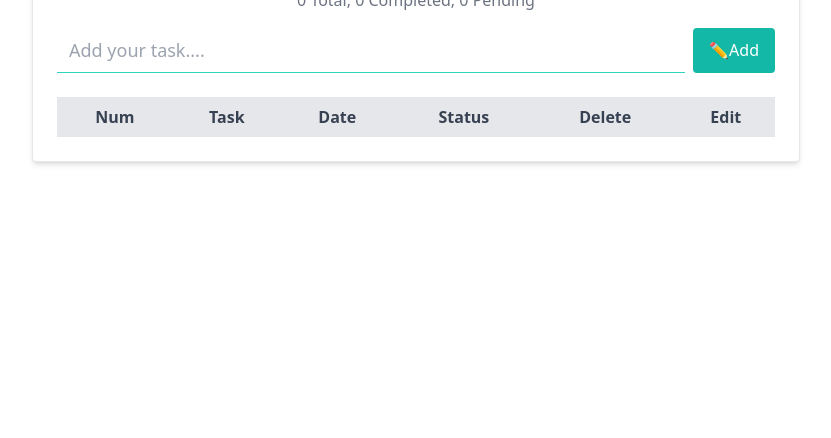
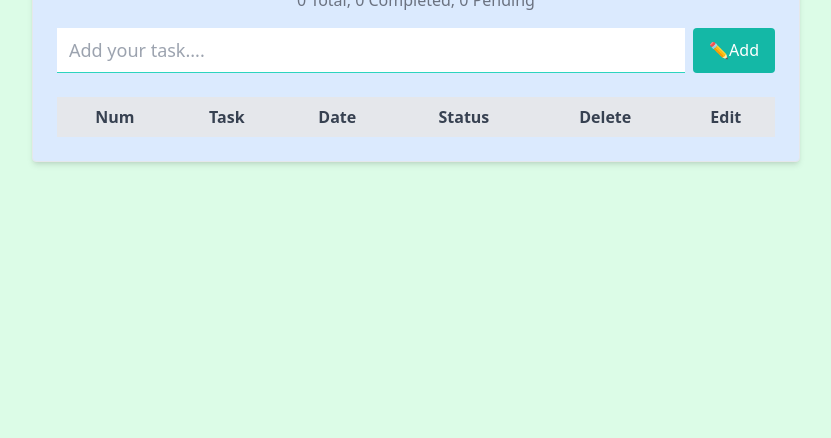
Before and after one commit to Shohan11369/JS-Advance-02, a website built with Vite: page index.html in a window 1280 px wide. Shown: the part 362-800 px from the top of the page, without its empty margins (224-1055 px from the left). Built offline with nearby package versions, Linux system fonts and the light colour scheme.

Commit message:
Last-Commit

```diff
--- a/index.html
+++ b/index.html
@@ -7,8 +7,8 @@
     <title>Jus Do it</title>
   </head>
 
-  <body class="bg-white min-h-screen flex items-center justify-center p-4">
-    <div class="bg-white w-full max-w-3xl p-6 rounded shadow-md border">
+  <body class="bg-green-100 min-h-screen flex items-center justify-center p-4">
+    <div class="bg-blue-100 w-full max-w-3xl p-6 rounded shadow-md border">
       <!-- Title -->
       <h1 class="text-center text-4xl font-bold mb-2 text-gray-800">
         To-do list
```
